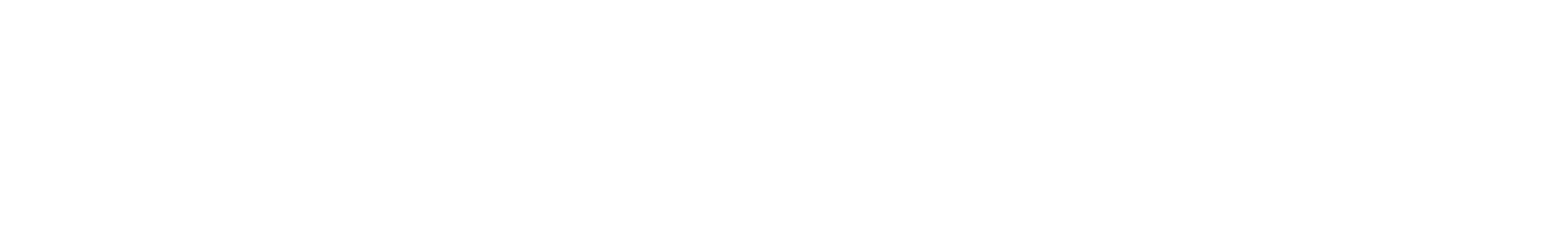
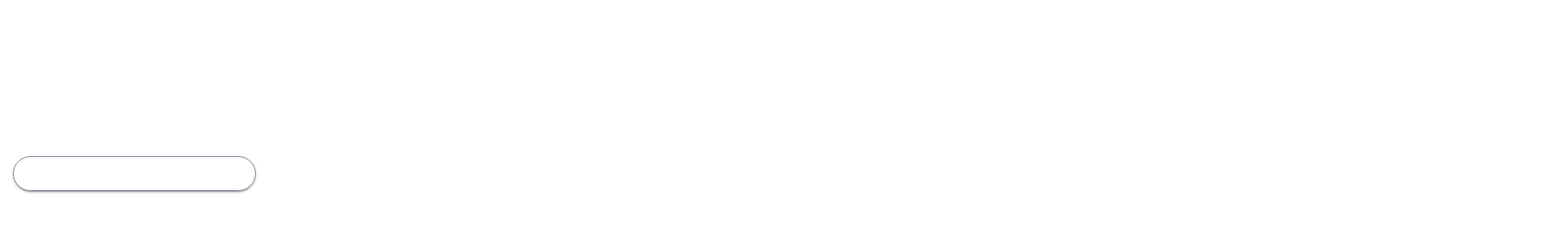
Before and after one commit to MiguelEmmara-ai/wassp-multibeam, a Next.js app: page / in a window 1280 px wide. Shown: the part 2557-2835 px from the top of the page at 81% size, 1920 px wide, since content can reach past the window. Before the commit the page ends 2579 px from the top, so only its background shows below. Built offline with nearby package versions, Linux system fonts and the light colour scheme.

Commit message:
Add Footer component to home page

```diff
--- /dev/null
+++ b/src/components/Footer.tsx
@@ -0,0 +1,155 @@
+import { Typography, Button } from '@mui/material'
+import Image from 'next/image'
+
+const Footer = () => {
+  return (
+    <footer className="text-white py-12">
+      <div className="container mx-auto grid grid-cols-12 gap-4">
+        <div className="col-span-3 flex flex-col justify-between">
+          <div className="mb-4">
+            <Typography variant="body1" className="font-semibold">
+              Dui duis facilisis id et ullamcorper diam est. Vulputate ac magna in id.
+            </Typography>
+          </div>
+          <Button
+            variant="contained"
+            color="primary"
+            sx={{
+              backgroundColor: 'transparent',
+              fontWeight: '600',
+              color: 'white',
+              py: '2',
+              px: '4',
+              '&:hover': {
+                backgroundColor: '#1E40AF',
+                border: 'none',
+              },
+              borderRadius: '9999px',
+              border: '1px solid #718096',
+            }}
+            endIcon={<Image src="/svg/ArrowRight.svg" width={29} height={29} alt="Arrow Down" />}
+          >
+            Contact
+          </Button>
+          <div className="mt-2">
+            <Typography variant="body1">
+              <a href="#" className="text-white">
+                Subscribe to our newsletter
+              </a>
+            </Typography>
+          </div>
+        </div>
+
+        <div className="col-span-2">
+          <div className="mb-4">
+            <Typography variant="body1" className="font-semibold">
+              Navigation
+            </Typography>
+          </div>
+          <div className="flex flex-col gap-2">
+            <Typography variant="body1">
+              <a href="#" className="text-white hover:underline">
+                Home
+              </a>
+            </Typography>
+            <Typography variant="body1">
+              <a href="#" className="text-white hover:underline">
+                Products
+              </a>
+            </Typography>
+            <Typography variant="body1">
+              <a href="#" className="text-white hover:underline">
+                About ENL
+              </a>
+            </Typography>
+            <Typography variant="body1">
+              <a href="#" className="text-white hover:underline">
+                Multibeam Technology
+              </a>
+            </Typography>
+            <Typography variant="body1">
+              <a href="#" className="text-white hover:underline">
+                News
+              </a>
+            </Typography>
+            <Typography variant="body1">
+              <a href="#" className="text-white hover:underline">
+                Resources
+              </a>
+            </Typography>
+            <Typography variant="body1">
+              <a href="#" className="text-white hover:underline">
+                Contact
+              </a>
+            </Typography>
+          </div>
+        </div>
+
+        <div className="col-span-2">
+          <div className="mb-4">
+            <Typography variant="body1" className="font-semibold">
+              Social Media
+            </Typography>
+          </div>
+          <div className="flex flex-col gap-2">
+            <Typography variant="body1">
+              <a href="#" className="text-white hover:underline">
+                Facebook
+              </a>
+            </Typography>
+            <Typography variant="body1">
+              <a href="#" className="text-white hover:underline">
+                Instagram
+              </a>
+            </Typography>
+            <Typography variant="body1">
+              <a href="#" className="text-white hover:underline">
+                Youtube
+              </a>
+            </Typography>
+          </div>
+        </div>
+
+        <div className="col-span-2">
+          <div className="mb-4">
+            <Typography variant="body1" className="font-semibold">
+              Locations
+            </Typography>
+          </div>
+
+          <div className="flex flex-col gap-2">
+            <Typography variant="body1">
+              <a href="#" className="text-white hover:underline">
+                Facebook
+              </a>
+            </Typography>
+            <Typography variant="body1">
+              <a href="#" className="text-white hover:underline">
+                Instagram
+              </a>
+            </Typography>
+            <Typography variant="body1">
+              <a href="#" className="text-white hover:underline">
+                Youtube
+              </a>
+            </Typography>
+          </div>
+        </div>
+
+        <div className="col-span-3">
+          <div className="flex items-center gap-4">
+            <Image
+              src="/svg/WasspMultibeam.svg"
+              width={1245}
+              height={132}
+              alt="Wassap Multibeam"
+              style={{ opacity: '0.5',  fill: '#02143A' }}
+            />
+          </div>
+        </div>
+      </div>
+    </footer>
+  )
+}
+
+export default Footer
--- a/src/components/index.ts
+++ b/src/components/index.ts
@@ -4,6 +4,7 @@ import CustomButton from "./CustomButton";
 import About from "./About";
 import Fseries from "./F-series";
 import BrandScrool from "./BrandScrool";
+import Footer from "./Footer";
 
 export {
   Nav,
@@ -11,5 +12,6 @@ export {
   CustomButton,
   About,
   Fseries,
-  BrandScrool
+  BrandScrool,
+  Footer
 }
--- a/src/pages/index.tsx
+++ b/src/pages/index.tsx
@@ -1,4 +1,4 @@
-import { Hero, About, Fseries, BrandScrool } from '@/components'
+import { Hero, About, Fseries, BrandScrool, Footer } from '@/components'
 
 const Home = () => {
   return (
@@ -7,6 +7,7 @@ const Home = () => {
       <About />
       <Fseries />
       <BrandScrool />
+      <Footer />
     </div>
   )
 }
```
